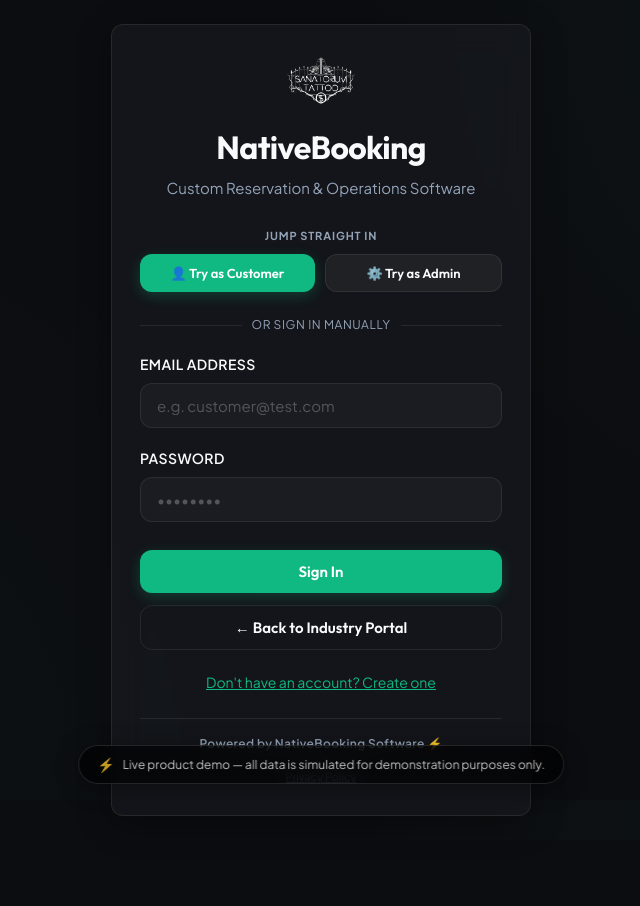
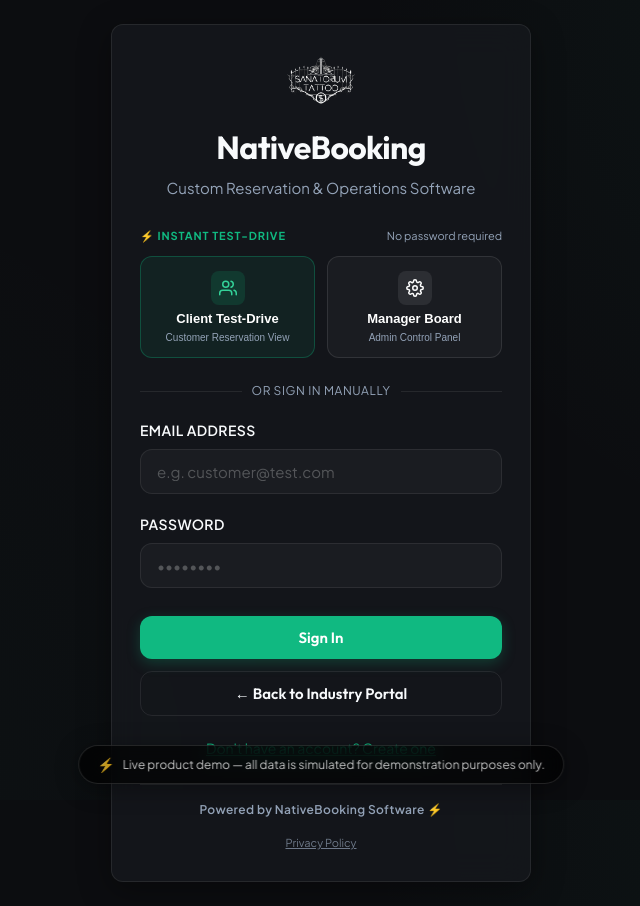
Before and after one commit to RadoMatas/NativeBooking, a React (Vite) app: page /login in a window 1280 px wide. Shown: the whole page, without its empty margins (319-959 px from the left). Before the commit the page ends 840 px from the top, so only its background shows below. Built offline with nearby package versions, Linux system fonts and the light colour scheme; no server answers; the database is empty.

Commit message:
Implement Phase 2: 1-Click Persona Demo Access Cards in login and AdminLogin

```diff
--- a/src/pages/AdminLogin.tsx
+++ b/src/pages/AdminLogin.tsx
@@ -100,6 +100,44 @@ export default function AdminLogin() {
           </div>
         )}
 
+        {/* 1-Click Demo Admin Quick Access */}
+        <div style={{ background: 'rgba(16, 185, 129, 0.08)', border: '1px solid rgba(16, 185, 129, 0.25)', borderRadius: '12px', padding: '16px', textAlign: 'center' }}>
+          <div style={{ fontSize: '11px', fontWeight: 700, color: t.accent, textTransform: 'uppercase', letterSpacing: '0.06em', marginBottom: '4px' }}>
+            ⚡ Instant Admin Test-Drive
+          </div>
+          <p style={{ fontSize: '12px', color: t.textSecondary, marginBottom: '12px' }}>
+            Bypass manual login to test the Central Admin Operations Hub instantly.
+          </p>
+          <button
+            type="button"
+            onClick={async () => {
+              setIsLoggingIn(true)
+              setErrorMsg('')
+              const ok = await login('admin@test.com', 'admin123')
+              setIsLoggingIn(false)
+              if (ok && currentUserRole === 'admin') {
+                navigate('/admin')
+              } else {
+                setErrorMsg('Demo Admin access failed.')
+              }
+            }}
+            disabled={isLoggingIn}
+            style={{
+              width: '100%',
+              padding: '10px',
+              fontSize: '13px',
+              fontWeight: 700,
+              borderRadius: '8px',
+              background: t.accent,
+              color: '#ffffff',
+              border: 'none',
+              cursor: 'pointer',
+            }}
+          >
+            Enter Admin Control Board ➔
+          </button>
+        </div>
+
         <div>
           <label style={{ display: 'block', fontSize: '13px', fontWeight: 700, marginBottom: '6px' }}>
             Admin Email
--- a/src/pages/login.tsx
+++ b/src/pages/login.tsx
@@ -3,6 +3,7 @@ import { useNavigate } from 'react-router-dom'
 import { login, register, currentUserRole } from '../auth'
 import { BUSINESS_CONFIG } from '../businessConfig'
 import Logo from '../components/Logo'
+import { UsersIcon, SettingsIcon } from '../components/ui/Icons'
 
 export default function Login() {
   const navigate = useNavigate()
@@ -137,40 +138,82 @@ export default function Login() {
           </div>
         )}
 
-        {/* Quick Demo Access */}
+        {/* Quick Demo Persona Access */}
         {!isSignUpMode && (
           <div style={{ marginBottom: '24px' }}>
-            <p
+            <div
               style={{
-                fontSize: '11px',
-                fontWeight: 700,
-                textTransform: 'uppercase',
-                letterSpacing: '0.08em',
-                color: 'var(--text-secondary)',
-                textAlign: 'center',
-                marginBottom: '10px',
+                display: 'flex',
+                justifyContent: 'space-between',
+                alignItems: 'center',
+                marginBottom: '12px',
               }}
             >
-              Jump straight in
-            </p>
-            <div style={{ display: 'flex', gap: '10px' }}>
+              <span
+                style={{
+                  fontSize: '11px',
+                  fontWeight: 700,
+                  textTransform: 'uppercase',
+                  letterSpacing: '0.08em',
+                  color: 'var(--accent-color)',
+                }}
+              >
+                ⚡ Instant Test-Drive
+              </span>
+              <span style={{ fontSize: '11px', color: 'var(--text-secondary)' }}>
+                No password required
+              </span>
+            </div>
+
+            <div style={{ display: 'grid', gridTemplateColumns: '1fr 1fr', gap: '12px' }}>
               <button
                 type="button"
                 onClick={() => handleDemoLogin('customer')}
                 disabled={isLoggingIn}
-                className="btn btn-primary"
-                style={{ flex: 1, fontSize: '13px', padding: '10px 8px' }}
+                style={{
+                  display: 'flex',
+                  flexDirection: 'column',
+                  alignItems: 'center',
+                  gap: '6px',
+                  padding: '14px 12px',
+                  borderRadius: '12px',
+                  background: 'rgba(16, 185, 129, 0.08)',
+                  border: '1px solid rgba(16, 185, 129, 0.3)',
+                  color: '#ffffff',
+                  cursor: 'pointer',
+                  transition: 'all 0.2s ease',
+                }}
               >
-                👤 Try as Customer
+                <div style={{ padding: '8px', borderRadius: '8px', background: 'rgba(16, 185, 129, 0.15)', color: '#34d399', display: 'flex' }}>
+                  <UsersIcon size={18} />
+                </div>
+                <div style={{ fontSize: '13px', fontWeight: 700 }}>Client Test-Drive</div>
+                <div style={{ fontSize: '10px', color: 'var(--text-secondary)' }}>Customer Reservation View</div>
               </button>
+
               <button
                 type="button"
                 onClick={() => handleDemoLogin('admin')}
                 disabled={isLoggingIn}
-                className="btn btn-secondary"
-                style={{ flex: 1, fontSize: '13px', padding: '10px 8px' }}
+                style={{
+                  display: 'flex',
+                  flexDirection: 'column',
+                  alignItems: 'center',
+                  gap: '6px',
+                  padding: '14px 12px',
+                  borderRadius: '12px',
+                  background: 'rgba(255, 255, 255, 0.03)',
+                  border: '1px solid rgba(255, 255, 255, 0.1)',
+                  color: '#ffffff',
+                  cursor: 'pointer',
+                  transition: 'all 0.2s ease',
+                }}
               >
-                ⚙️ Try as Admin
+                <div style={{ padding: '8px', borderRadius: '8px', background: 'rgba(255, 255, 255, 0.08)', color: '#ffffff', display: 'flex' }}>
+                  <SettingsIcon size={18} />
+                </div>
+                <div style={{ fontSize: '13px', fontWeight: 700 }}>Manager Board</div>
+                <div style={{ fontSize: '10px', color: 'var(--text-secondary)' }}>Admin Control Panel</div>
               </button>
             </div>
           </div>
```
